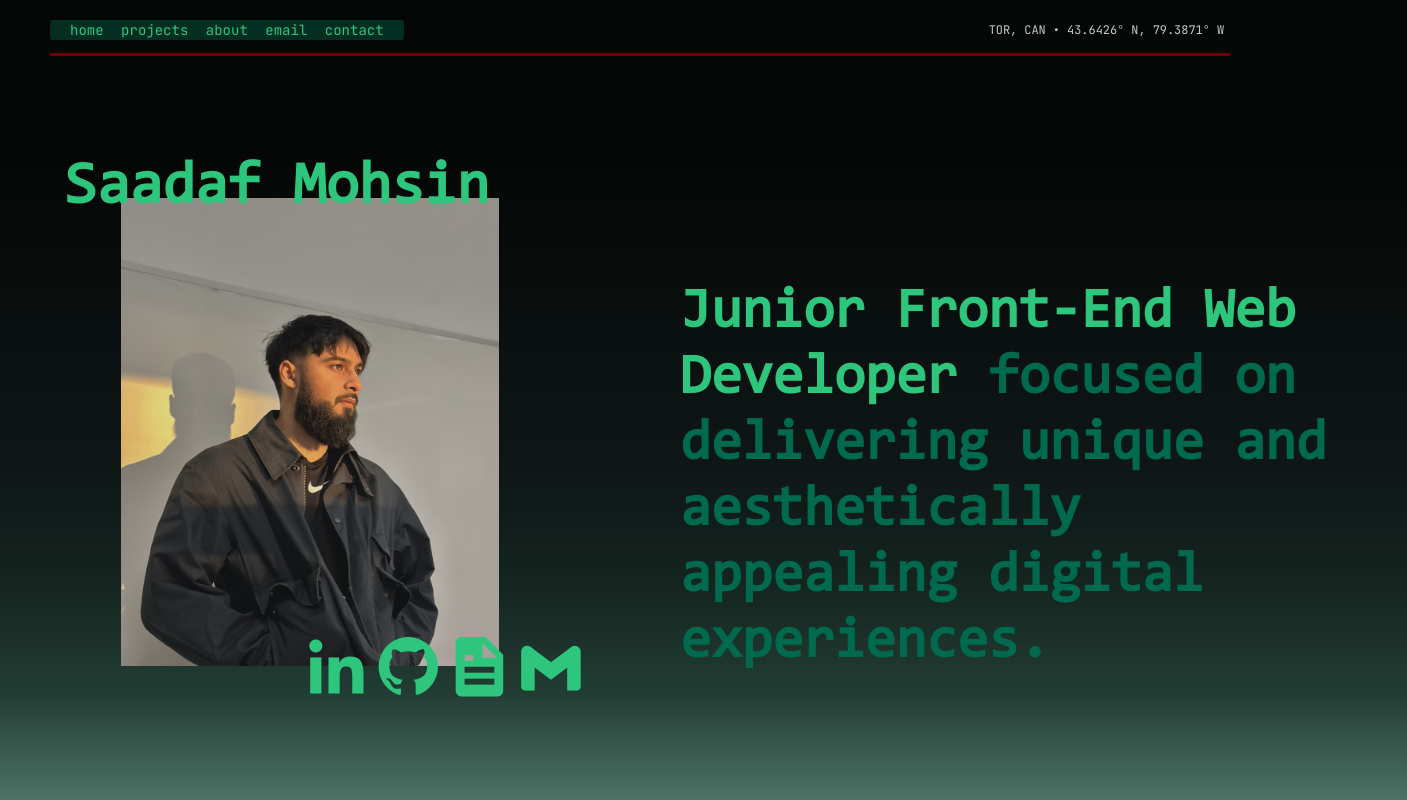
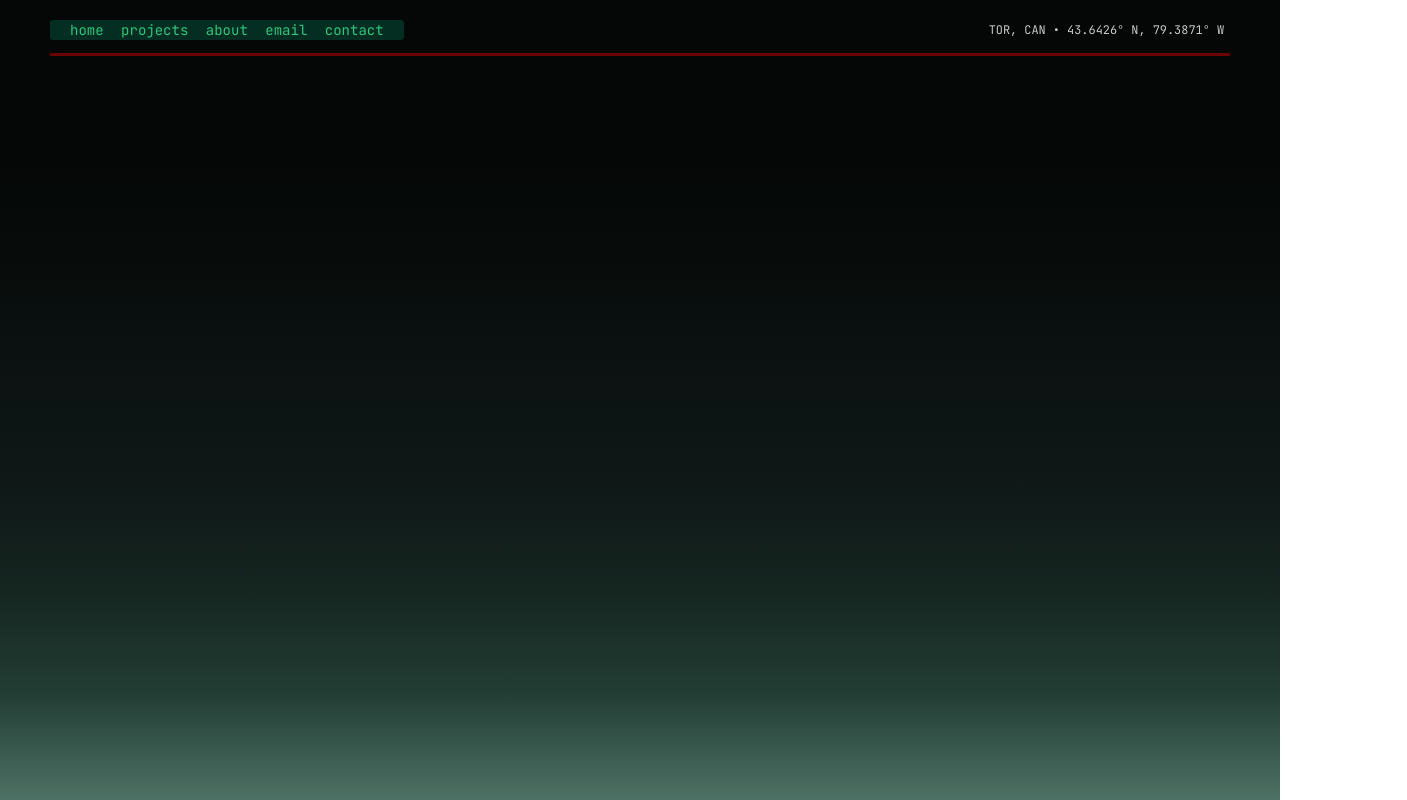
Before and after one commit to SaadafAlt/Portfolio, a plain HTML site: page index.html in a window 1280 px wide. Shown: the whole page, 1407 px wide, since content can reach past the window. Drawn offline with nearby package versions, Linux system fonts and the light colour scheme.

```diff
--- a/index.html
+++ b/index.html
@@ -34,20 +34,7 @@
         </nav>
         <hr id="nav-hr">
     </section>
-    <section id="section-home">
-        <div id="container-home">
-            <h1 id="header-name">Saadaf Mohsin</h1>
-            <img id="profile" src="./assets/imgs/sunset.jpg" alt="profile-pic">
-            <ul id="ul-social-icons">
-                <li class="li-social-icons"><i class='bx bxl-linkedin'></i></li>
-                <li class="li-social-icons"><i class='bx bxl-github'></i></li>
-                <li class="li-social-icons"><i class='bx bxs-file'></i></li>
-                <li class="li-social-icons"><i class='bx bxl-gmail'></i></li>
-            </ul>
-            <p id="intro">Junior Front-End Web Developer <span id="intro-span">focused on delivering unique and
-                aesthetically appealing digital experiences.</span></p>
-        </div>
-    </section>
+
     <script src="script.js"></script>
 </body>
 
```
